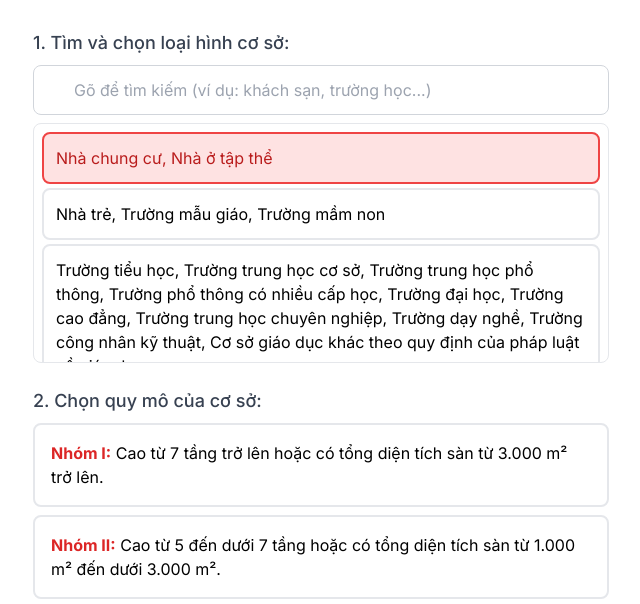
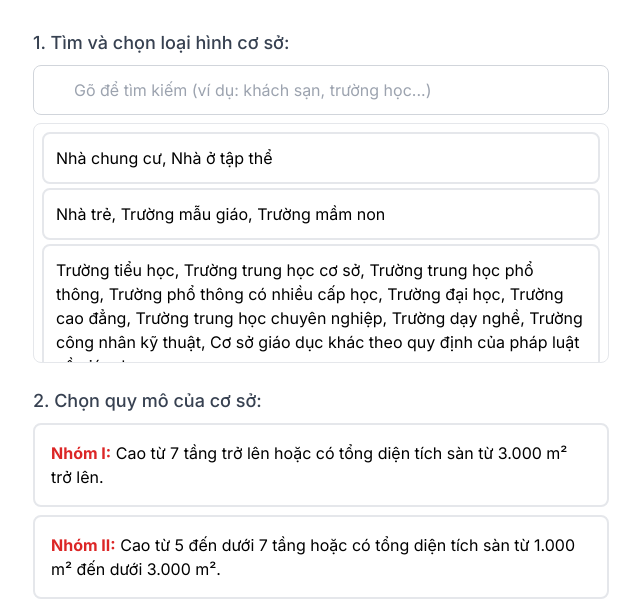
Before and after one commit to Nhatndl99/phanloaiATPC, a plain HTML site: page index.html in a window 1280 px wide. Shown: the part 167-771 px from the top of the page, without its empty margins (319-959 px from the left). Drawn offline with nearby package versions, Linux system fonts and the light colour scheme.

Commit message:
fix nhanh auto chose

```diff
--- a/index.html
+++ b/index.html
@@ -524,7 +524,7 @@
                     const div = document.createElement('div');
                     div.className = 'selectable-option';
                     div.innerHTML = `
-                        <input type="radio" id="loaiHinh-${item.code}" name="loaiHinh" value="${item.code}" class="hidden" ${index === 0 && !filter ? 'checked' : ''}>
+                        <input type="radio" id="loaiHinh-${item.code}" name="loaiHinh" value="${item.code}" class="hidden" '}>
                         <label for="loaiHinh-${item.code}" class="block p-3 border-2 border-gray-200 rounded-lg">
                             ${item.ten}
                         </label>
```
